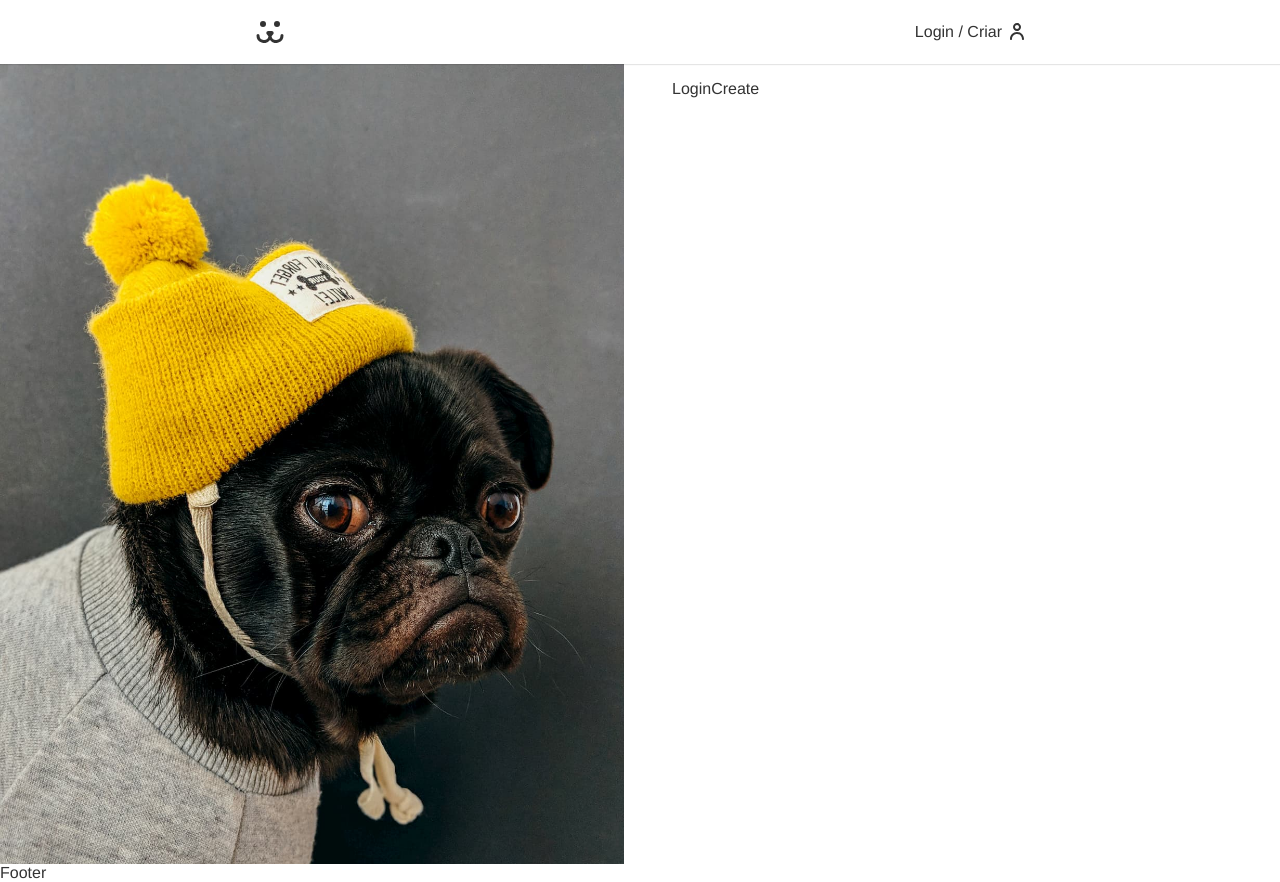
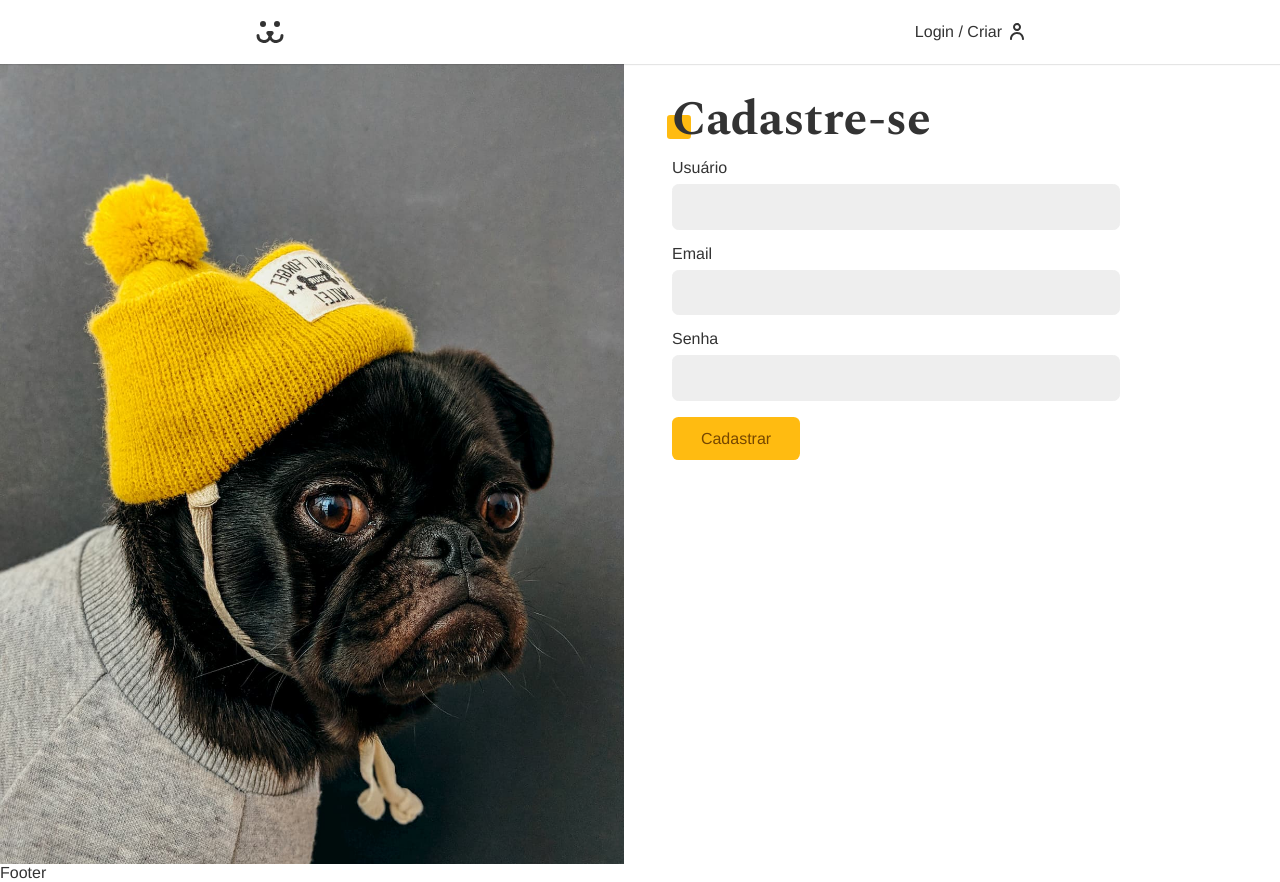
Before and after one commit to jeanwilker/dogs, a React (Create React App) app: page /login/criar in a window 1280 px wide. Built offline with nearby package versions, Linux system fonts and the light colour scheme.

Commit message:
Adiciona estilo e lógica ao subcomponente LoginCreate.

```diff
--- a/src/Hooks/useForms.jsx
+++ b/src/Hooks/useForms.jsx
@@ -4,6 +4,12 @@ const types = {
     email: {
         regex: /^(([^<>()[\]\\.,;:\s@"]+(\.[^<>()[\]\\.,;:\s@"]+)*)|(".+"))@((\[[0-9]{1,3}\.[0-9]{1,3}\.[0-9]{1,3}\.[0-9]{1,3}\])|(([a-zA-Z\-0-9]+\.)+[a-zA-Z]{2,}))$/,
         message: 'Preencha um e-mail válido',
+    },
+
+    password: {
+        regex: /^(?=.*\d)(?=.*[a-z])(?=.*[A-Z])[0-9a-zA-Z]{8,}$/,
+        message:
+            'A senha precisa ter 1 caracter maíusculo, 1 minúsculo e 1 dígito. Com no mínimo 8 caracteres.',
     },
 };
 
--- a/src/components/Header/Header.js
+++ b/src/components/Header/Header.js
@@ -7,7 +7,7 @@ import Dogs from '../../Assets/dogs.svg';
 import styles from './Header.module.css';
 
 const Header = () => {
-    const { data } = useContext(UserContext);
+    const { data, userLogout } = useContext(UserContext);
 
     return (
         <>
@@ -19,6 +19,7 @@ const Header = () => {
                     {data ? (
                         <Link className={styles.login} to="/conta">
                             {data.nome}
+                            <button onClick={userLogout}>Sair</button>
                         </Link>
                     ) : (
                         <Link className={styles.login} to="/login">
--- a/src/components/Login/LoginCreate/LoginCreate.jsx
+++ b/src/components/Login/LoginCreate/LoginCreate.jsx
@@ -1,8 +1,50 @@
+import Input from '../../Forms/Input/Input';
+import Button from '../../Forms/Button/Button';
+
+import useForms from '../../../Hooks/useForms';
+import { USER_POST } from '../../../services/api';
+import { useContext } from 'react';
+import { UserContext } from '../../../UserContext/UserContext';
 
 const LoginCreate = () => {
-  return (
-    <div>LoginCreate</div>
-  )
-}
+    const username = useForms();
+    const email = useForms('email');
+    const password = useForms();
 
-export default LoginCreate
+    const { userLogin } = useContext(UserContext);
+
+    async function handleSubmit(e) {
+        e.preventDefault();
+        const { url, options } = USER_POST({
+            username: username.value,
+            email: email.value,
+            password: password.value,
+        });
+        const response = await fetch(url, options);
+        if (response.ok) userLogin(username.value, password.value);
+    }
+
+    return (
+        <section className="anime__left">
+            <h1 className="title">Cadastre-se</h1>
+            <form onSubmit={handleSubmit}>
+                <Input
+                    label="Usuário"
+                    type="text"
+                    name="username"
+                    {...username}
+                />
+                <Input label="Email" type="email" name="email" {...email} />
+                <Input
+                    label="Senha"
+                    type="password"
+                    name="password"
+                    {...password}
+                />
+                <Button>Cadastrar</Button>
+            </form>
+        </section>
+    );
+};
+
+export default LoginCreate;
--- a/src/services/api.js
+++ b/src/services/api.js
@@ -6,7 +6,7 @@ export function TOKEN_POST(body) {
         options: {
             method: 'POST',
             headers: {
-                'Content-Type': 'aplication/json',
+                'Content-Type': 'application/json',
             },
             body: JSON.stringify(body),
         },
@@ -36,3 +36,16 @@ export function USER_GET(token) {
         },
     };
 }
+
+export function USER_POST(body) {
+    return {
+        url: `${url}api/user`,
+        options: {
+            method: 'POST',
+            headers: {
+                'Content-Type': 'application/json',
+            },
+            body: JSON.stringify(body),
+        },
+    };
+}
```
